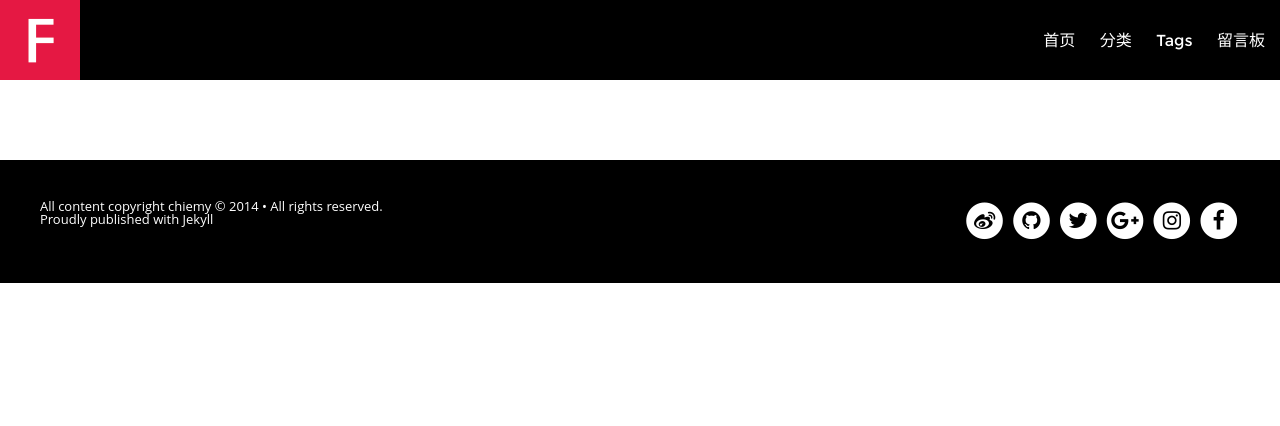
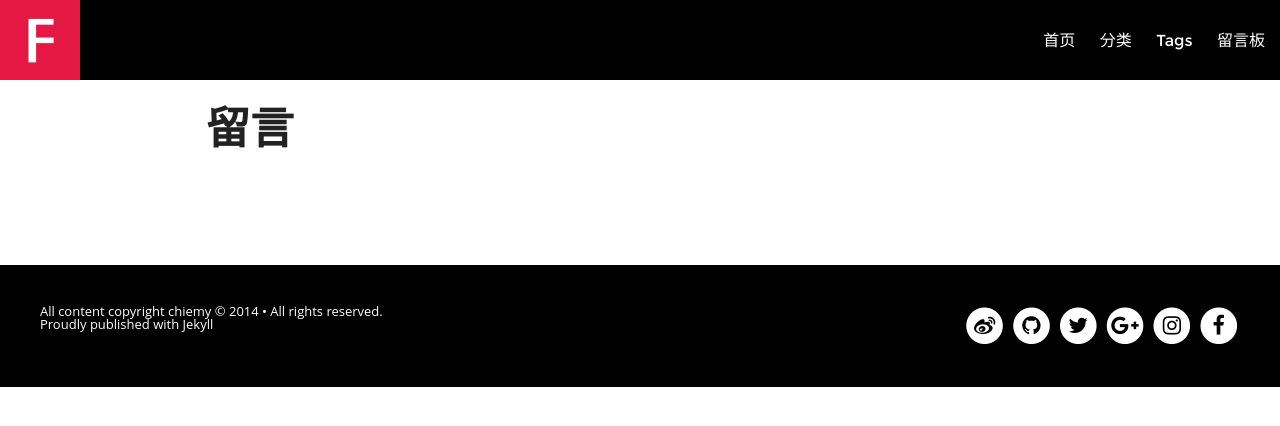
Before and after one commit to chiemy/blog, a Jekyll site: the page built from messages.html, in a window 1280 px wide. Shown: the top 426 px of the page. Built offline with Jekyll 4.4.1, drawn with Linux system fonts in a browser that asks for light colours; nearby versions of some CDN libraries; comment, search, counter and statistics services are not loaded.

Commit message:
messages

```diff
--- a/messages.html
+++ b/messages.html
@@ -4,5 +4,9 @@ title: Messages
 permalink: /messages/index.html
 description: "留言"
 ---
-
-{% include _duoshuo_comments.html %}
+<section class="notepad-disqus row">
+    <div class="small-12 columns">
+		<h1 class="notepad-comments-header">留言</h1>
+		{% include _duoshuo_comments.html %}
+	</div>
+</section>
```
